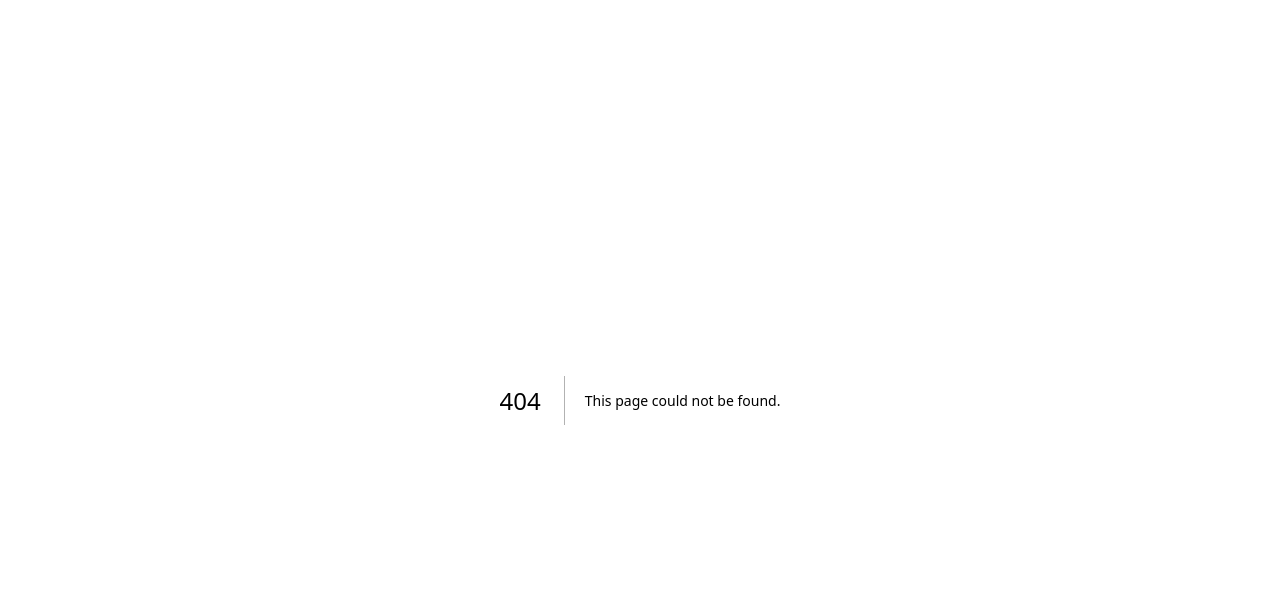
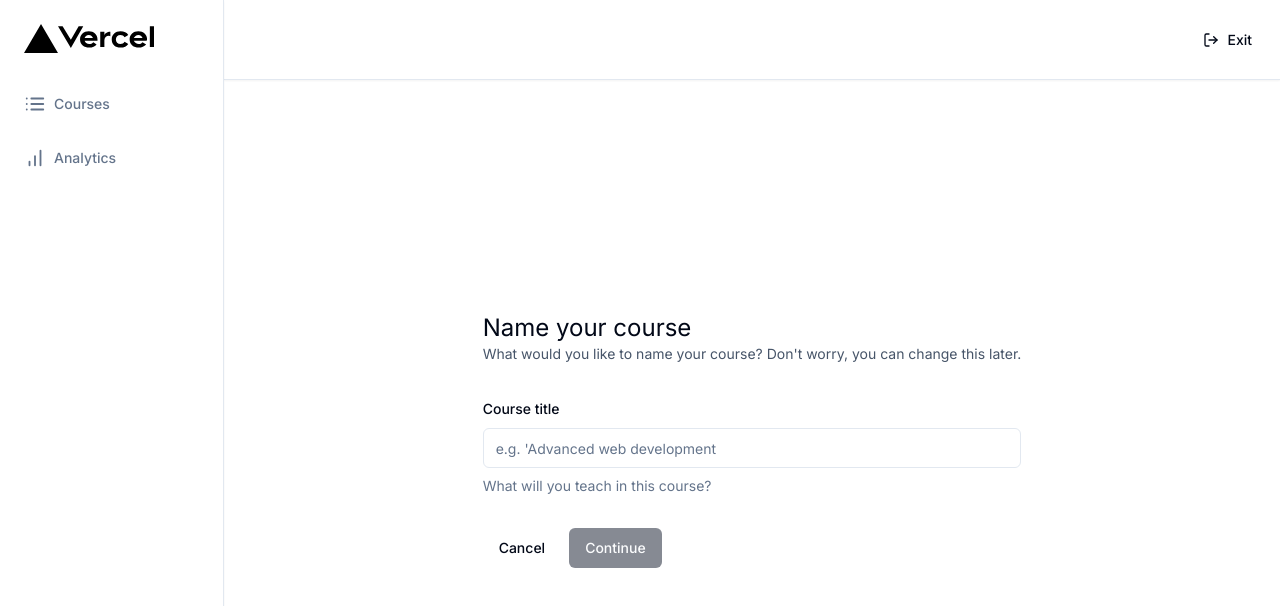
Before and after one commit to yepplus/lms, a Next.js app: page /teacher/create in a window 1280 px wide. Before the commit this address had no page. Shown: the top 606 px of the page. Built offline with nearby package versions, Linux system fonts and the light colour scheme.

Commit message:
添加创建课程页面表单

```diff
--- a/app/(dashboard)/(routes)/teacher/courses/page.tsx
+++ b/app/(dashboard)/(routes)/teacher/courses/page.tsx
@@ -1,5 +1,14 @@
+import { Button } from '@/components/ui/button'
+import Link from 'next/link'
+
 const Page = () => {
-  return <div>Courses Page</div>
+  return (
+    <div className="p-6">
+      <Link href="/teacher/create">
+        <Button>New Course</Button>
+      </Link>
+    </div>
+  )
 }
 
 export default Page
--- /dev/null
+++ b/app/(dashboard)/(routes)/teacher/create/page.tsx
@@ -0,0 +1,90 @@
+'use client'
+
+import * as z from 'zod'
+import { zodResolver } from '@hookform/resolvers/zod'
+import { useForm } from 'react-hook-form'
+
+import {
+  Form,
+  FormControl,
+  FormDescription,
+  FormField,
+  FormItem,
+  FormLabel,
+  FormMessage
+} from '@/components/ui/form'
+import { Button } from '@/components/ui/button'
+import { Input } from '@/components/ui/input'
+import Link from 'next/link'
+
+const formSchema = z.object({
+  title: z.string().min(1, {
+    message: 'Title is required'
+  })
+})
+
+const Page = () => {
+  const form = useForm<z.infer<typeof formSchema>>({
+    resolver: zodResolver(formSchema),
+    defaultValues: {
+      title: ''
+    }
+  })
+
+  const { isSubmitting, isValid } = form.formState
+
+  const onSubmit = (values: z.infer<typeof formSchema>) => {
+    console.log(values)
+  }
+  return (
+    <div className="max-w-5xl mx-auto flex md:items-center md:justify-center h-full p-6">
+      <div>
+        <h1 className="text-2xl">Name your course</h1>
+        <p className="text-sm text-slate-600">
+          What would you like to name your course? Don&apos;t worry, you can
+          change this later.
+        </p>
+        <Form {...form}>
+          <form
+            onSubmit={form.handleSubmit(onSubmit)}
+            className="space-y-8 mt-8"
+          >
+            <FormField
+              control={form.control}
+              render={({ field }) => (
+                <FormItem>
+                  <FormLabel>Course title</FormLabel>
+                  <FormControl>
+                    <Input
+                      disabled={isSubmitting}
+                      placeholder="e.g. 'Advanced web development"
+                      {...field}
+                    />
+                  </FormControl>
+                  <FormDescription>
+                    What will you teach in this course?
+                  </FormDescription>
+                  <FormMessage />
+                </FormItem>
+              )}
+              name="title"
+            />
+            <div className="flex items-center gap-x-2">
+              <Link href="/">
+                <Button type="button" variant="ghost">
+                  Cancel
+                </Button>
+              </Link>
+
+              <Button type="submit" disabled={!isValid || isSubmitting}>
+                Continue
+              </Button>
+            </div>
+          </form>
+        </Form>
+      </div>
+    </div>
+  )
+}
+
+export default Page
--- a/components/navbar-routes.tsx
+++ b/components/navbar-routes.tsx
@@ -22,7 +22,7 @@
           </Button>
         </Link>
       ) : (
-        <Link href="teacher/courses">
+        <Link href="/teacher/courses">
           <Button size="sm" variant="ghost">
             Teacher mode
           </Button>
--- /dev/null
+++ b/components/ui/form.tsx
@@ -0,0 +1,176 @@
+import * as React from 'react'
+import * as LabelPrimitive from '@radix-ui/react-label'
+import { Slot } from '@radix-ui/react-slot'
+import {
+  Controller,
+  ControllerProps,
+  FieldPath,
+  FieldValues,
+  FormProvider,
+  useFormContext
+} from 'react-hook-form'
+
+import { cn } from '@/lib/utils'
+import { Label } from '@/components/ui/label'
+
+const Form = FormProvider
+
+type FormFieldContextValue<
+  TFieldValues extends FieldValues = FieldValues,
+  TName extends FieldPath<TFieldValues> = FieldPath<TFieldValues>
+> = {
+  name: TName
+}
+
+const FormFieldContext = React.createContext<FormFieldContextValue>(
+  {} as FormFieldContextValue
+)
+
+const FormField = <
+  TFieldValues extends FieldValues = FieldValues,
+  TName extends FieldPath<TFieldValues> = FieldPath<TFieldValues>
+>({
+  ...props
+}: ControllerProps<TFieldValues, TName>) => {
+  return (
+    <FormFieldContext.Provider value={{ name: props.name }}>
+      <Controller {...props} />
+    </FormFieldContext.Provider>
+  )
+}
+
+const useFormField = () => {
+  const fieldContext = React.useContext(FormFieldContext)
+  const itemContext = React.useContext(FormItemContext)
+  const { getFieldState, formState } = useFormContext()
+
+  const fieldState = getFieldState(fieldContext.name, formState)
+
+  if (!fieldContext) {
+    throw new Error('useFormField should be used within <FormField>')
+  }
+
+  const { id } = itemContext
+
+  return {
+    id,
+    name: fieldContext.name,
+    formItemId: `${id}-form-item`,
+    formDescriptionId: `${id}-form-item-description`,
+    formMessageId: `${id}-form-item-message`,
+    ...fieldState
+  }
+}
+
+type FormItemContextValue = {
+  id: string
+}
+
+const FormItemContext = React.createContext<FormItemContextValue>(
+  {} as FormItemContextValue
+)
+
+const FormItem = React.forwardRef<
+  HTMLDivElement,
+  React.HTMLAttributes<HTMLDivElement>
+>(({ className, ...props }, ref) => {
+  const id = React.useId()
+
+  return (
+    <FormItemContext.Provider value={{ id }}>
+      <div ref={ref} className={cn('space-y-2', className)} {...props} />
+    </FormItemContext.Provider>
+  )
+})
+FormItem.displayName = 'FormItem'
+
+const FormLabel = React.forwardRef<
+  React.ElementRef<typeof LabelPrimitive.Root>,
+  React.ComponentPropsWithoutRef<typeof LabelPrimitive.Root>
+>(({ className, ...props }, ref) => {
+  const { error, formItemId } = useFormField()
+
+  return (
+    <Label
+      ref={ref}
+      className={cn(error && 'text-destructive', className)}
+      htmlFor={formItemId}
+      {...props}
+    />
+  )
+})
+FormLabel.displayName = 'FormLabel'
+
+const FormControl = React.forwardRef<
+  React.ElementRef<typeof Slot>,
+  React.ComponentPropsWithoutRef<typeof Slot>
+>(({ ...props }, ref) => {
+  const { error, formItemId, formDescriptionId, formMessageId } = useFormField()
+
+  return (
+    <Slot
+      ref={ref}
+      id={formItemId}
+      aria-describedby={
+        !error
+          ? `${formDescriptionId}`
+          : `${formDescriptionId} ${formMessageId}`
+      }
+      aria-invalid={!!error}
+      {...props}
+    />
+  )
+})
+FormControl.displayName = 'FormControl'
+
+const FormDescription = React.forwardRef<
+  HTMLParagraphElement,
+  React.HTMLAttributes<HTMLParagraphElement>
+>(({ className, ...props }, ref) => {
+  const { formDescriptionId } = useFormField()
+
+  return (
+    <p
+      ref={ref}
+      id={formDescriptionId}
+      className={cn('text-sm text-muted-foreground', className)}
+      {...props}
+    />
+  )
+})
+FormDescription.displayName = 'FormDescription'
+
+const FormMessage = React.forwardRef<
+  HTMLParagraphElement,
+  React.HTMLAttributes<HTMLParagraphElement>
+>(({ className, children, ...props }, ref) => {
+  const { error, formMessageId } = useFormField()
+  const body = error ? String(error?.message) : children
+
+  if (!body) {
+    return null
+  }
+
+  return (
+    <p
+      ref={ref}
+      id={formMessageId}
+      className={cn('text-sm font-medium text-destructive', className)}
+      {...props}
+    >
+      {body}
+    </p>
+  )
+})
+FormMessage.displayName = 'FormMessage'
+
+export {
+  useFormField,
+  Form,
+  FormItem,
+  FormLabel,
+  FormControl,
+  FormDescription,
+  FormMessage,
+  FormField
+}
--- /dev/null
+++ b/components/ui/input.tsx
@@ -0,0 +1,25 @@
+import * as React from 'react'
+
+import { cn } from '@/lib/utils'
+
+export interface InputProps
+  extends React.InputHTMLAttributes<HTMLInputElement> {}
+
+const Input = React.forwardRef<HTMLInputElement, InputProps>(
+  ({ className, type, ...props }, ref) => {
+    return (
+      <input
+        type={type}
+        className={cn(
+          'flex h-10 w-full rounded-md border border-input bg-background px-3 py-2 text-sm ring-offset-background file:border-0 file:bg-transparent file:text-sm file:font-medium placeholder:text-muted-foreground focus-visible:outline-none focus-visible:ring-2 focus-visible:ring-ring focus-visible:ring-offset-2 disabled:cursor-not-allowed disabled:opacity-50',
+          className
+        )}
+        ref={ref}
+        {...props}
+      />
+    )
+  }
+)
+Input.displayName = 'Input'
+
+export { Input }
--- /dev/null
+++ b/components/ui/label.tsx
@@ -0,0 +1,26 @@
+'use client'
+
+import * as React from 'react'
+import * as LabelPrimitive from '@radix-ui/react-label'
+import { cva, type VariantProps } from 'class-variance-authority'
+
+import { cn } from '@/lib/utils'
+
+const labelVariants = cva(
+  'text-sm font-medium leading-none peer-disabled:cursor-not-allowed peer-disabled:opacity-70'
+)
+
+const Label = React.forwardRef<
+  React.ElementRef<typeof LabelPrimitive.Root>,
+  React.ComponentPropsWithoutRef<typeof LabelPrimitive.Root> &
+    VariantProps<typeof labelVariants>
+>(({ className, ...props }, ref) => (
+  <LabelPrimitive.Root
+    ref={ref}
+    className={cn(labelVariants(), className)}
+    {...props}
+  />
+))
+Label.displayName = LabelPrimitive.Root.displayName
+
+export { Label }
--- a/package.json
+++ b/package.json
@@ -10,7 +10,9 @@
   },
   "dependencies": {
     "@clerk/nextjs": "^4.28.1",
+    "@hookform/resolvers": "^3.3.2",
     "@radix-ui/react-dialog": "^1.0.5",
+    "@radix-ui/react-label": "^2.0.2",
     "@radix-ui/react-slot": "^1.0.2",
     "class-variance-authority": "^0.7.0",
     "clsx": "^2.0.0",
@@ -18,8 +20,10 @@
     "next": "14.0.4",
     "react": "^18",
     "react-dom": "^18",
+    "react-hook-form": "^7.49.2",
     "tailwind-merge": "^2.1.0",
-    "tailwindcss-animate": "^1.0.7"
+    "tailwindcss-animate": "^1.0.7",
+    "zod": "^3.22.4"
   },
   "devDependencies": {
     "@types/node": "^20",
```
Also changed, not shown: 1 other file (tests, documents, lock files or other folders).
